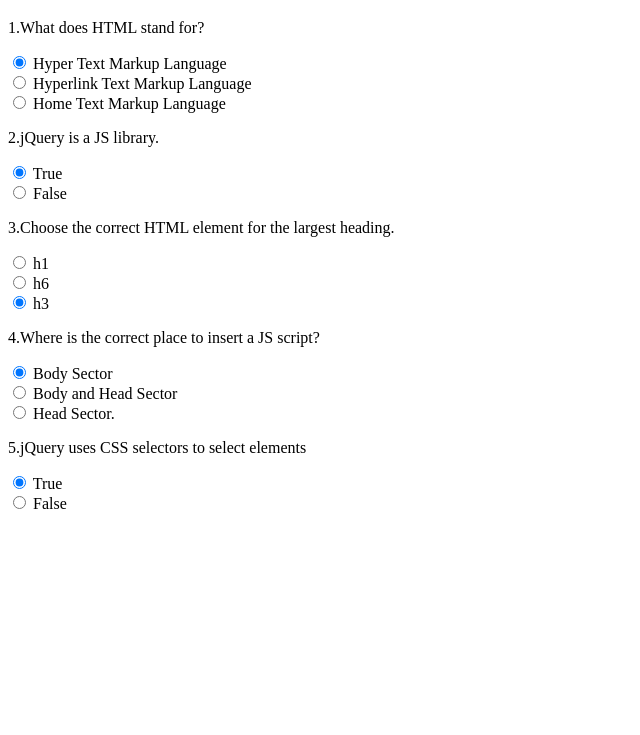
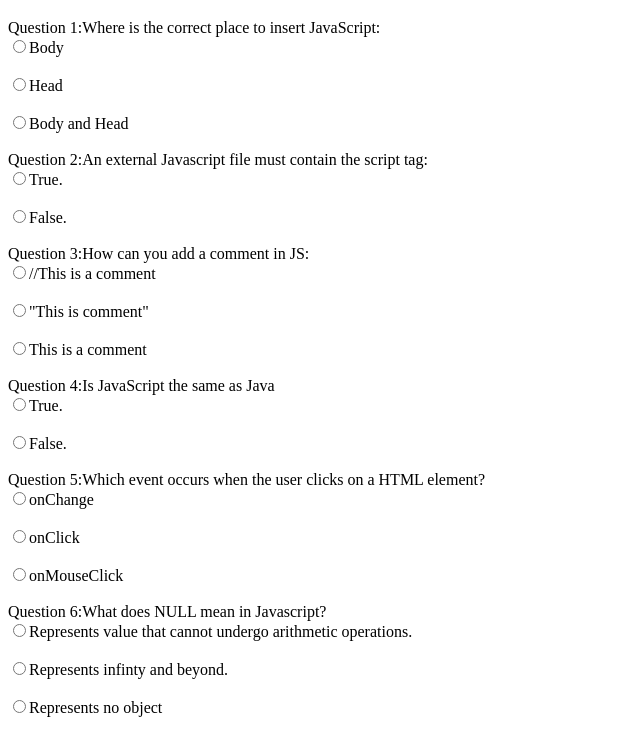
Before and after one commit to BrianaNzivu/quiz, a plain HTML site: page index.html in a window 1280 px wide. Shown: the part 61-796 px from the top of the page, without its empty margins (0-640 px from the left). Drawn offline with Linux system fonts and the light colour scheme.

Commit message:
st modified index.html file with added questions and right indention

```diff
--- a/index.html
+++ b/index.html
@@ -5,93 +5,47 @@
     <link src="css/style.css">
     <script src="js/jquery-3.3.1.js"></script>
     <script src="js/scripts.js"></script>
-    <title>QUIZ</title>
+    <title>JAVASCRIPTQUIZ</title>
   </head>
   <body>
-    <div class="container">
-      <h1>QUIZ</h1>
-      <p>1.What does HTML stand for?</p>
-      <div class="one">
-        <label>
-          <input type="radio" name="answer" value=" Hyper Text Markup Language" checked>
-          Hyper Text Markup Language
-        </label>
-        <div class="radio">
-          <label>
-            <input type="radio" name="answer" value="Hyperlink Text Markup Language">
-            Hyperlink Text Markup Language
-          </label>
-        </div>
-        <div class="radio">
-          <label>
-            <input type="radio" name="answer" value="Home Text Markup Language">
-            Home Text Markup Language
-          </label>
-        </div>
-        <p>2.jQuery is a JS library.</p>
-        <div class="two">
-          <label>
-           <input type="radio" name="and" value="True" checked>
-           True
-          </label>
-          <div class="two">
-            <label>
-              <input type="radio" name="and" value="False">
-              False
-            </label>
-          </div>
-         </div>
-         <p>3.Choose the correct HTML element for the largest heading.
-           <div class="Three"
-            <label>
-              <input type="radio" name="go" value="<h1>" checked>
-              h1
-            </label>
-            <div class="Three">
-              <label>
-                <input type="radio" name="go" value="<h6" checked>
-                h6
-              </label>
-            </div>
-            <div class="Three">
-              <label>
-                <input type="radio" name="go" value="<h3" checked>
-                h3
-              </label>
-            </div>
-          </div>
-          <p>4.Where is the correct place to insert a JS script?</p>
-          <div class="four"
-           <div class="four">
-             <label>
-              <input type="radio" name="see" value="Body sector" checked>
-              Body Sector
-             </label>
-           </div>
-           <div class="four">
-             <label>
-               <input type="radio" name="see" value="Body and Head sector">
-               Body and Head Sector
-             </label>
-           </div>
-           <div class="four">
-             <label>
-               <input type="radio" name="see" value="Head sector">
-               Head Sector.
-             </label>
-           </div>
-          </div>
-          <p>5.jQuery uses CSS selectors to select elements</p>
-          <div class="five"
-           <label>
-             <input type="radio" name="five" value="True" checked>
-             True
-           </label>
-           <div class="five">
-             <label>
-               <input type="radio" name="five" value="False">
-               False
-             </label>
-           </div>
-         </div>
-    </div>
+    <h1><strong class="head">QUIZ</strong></h1>
+    <form name="Quiz">
+      <div class ="quizboard">
+    Question 1:Where is the correct place to insert JavaScript:<br>
+    <input type="radio" name="1"  value="A">Body<br></br>
+    <input type="radio" name="1" value="B">Head<br></br>
+    <input type="radio" name="1" value="C">Body and Head<br></br>
+
+    Question 2:An external Javascript file must contain the script tag:<br>
+    <input type="radio" name="2" value="A">True.<br></br>
+    <input type="radio" name="2" value="B">False.<br></br>
+
+    Question 3:How can you add a comment in JS:<br>
+    <input type="radio" name="3" value="A">//This is a comment<br></br>
+    <input type="radio" name="3" value="B">"This is comment"<br></br>
+    <input type="radio" name="3" value="C">This is a comment<br></br>
+
+    Question 4:Is JavaScript the same as Java<br>
+    <input type="radio" name="4" value="A">True.<br></br>
+    <input type="radio" name="4" value="B">False.<br></br>
+
+    Question 5:Which event occurs when the user clicks on a HTML element?<br>
+    <input type="radio" name="5"  value="A">onChange<br></br>
+    <input type="radio" name="5" value="B">onClick<br></br>
+    <input type="radio" name="5" value=C>onMouseClick<br></br>
+
+    Question 6:What does NULL mean in Javascript?<br>
+    <input type="radio" name="6"  value="A">Represents value that cannot undergo arithmetic operations.<br></br>
+    <input type="radio" name="6" value="B">Represents infinty and beyond.<br></br>
+    <input type="radio" name="6" value="C">Represents no object<br></br>
+
+    Question 7:Which operator is used to assign a valie to a variable?<br>
+    <input type="radio" name="7"  value="A">*<br></br>
+    <input type="radio" name="7" value="B">+.<br></br>
+    <input type="radio" name="7" value="C">=.<br></br>
+
+    Question 8:jQuery a JavaScript library:<br>
+    <input type="radio" name="8"  value="A">True<br></br>
+    <input type="radio" name="8" value="B">False<br></br>
+
+    <input type="button" value="Submit" onClick="answer()">
--- a/js/scripts.js
+++ b/js/scripts.js
@@ -1,12 +1,2 @@
-$(document).ready(function() {
-  $("#blanks form").submit(function() {
-         var blanks = ["person1", "person2", "animal", "exclamation", "verb", "noun"];
-
-         blanks.forEach(function(blank) {
-           var userInput = $("input." + blank).val();
-           $("." + blank).text(userInput).val();
-         });
-
-         $("#story").sho();
-       });
-     });
+//business (or back-end) logic:
+var answer=$("input;radio[name=answer]:checked").val()
```
